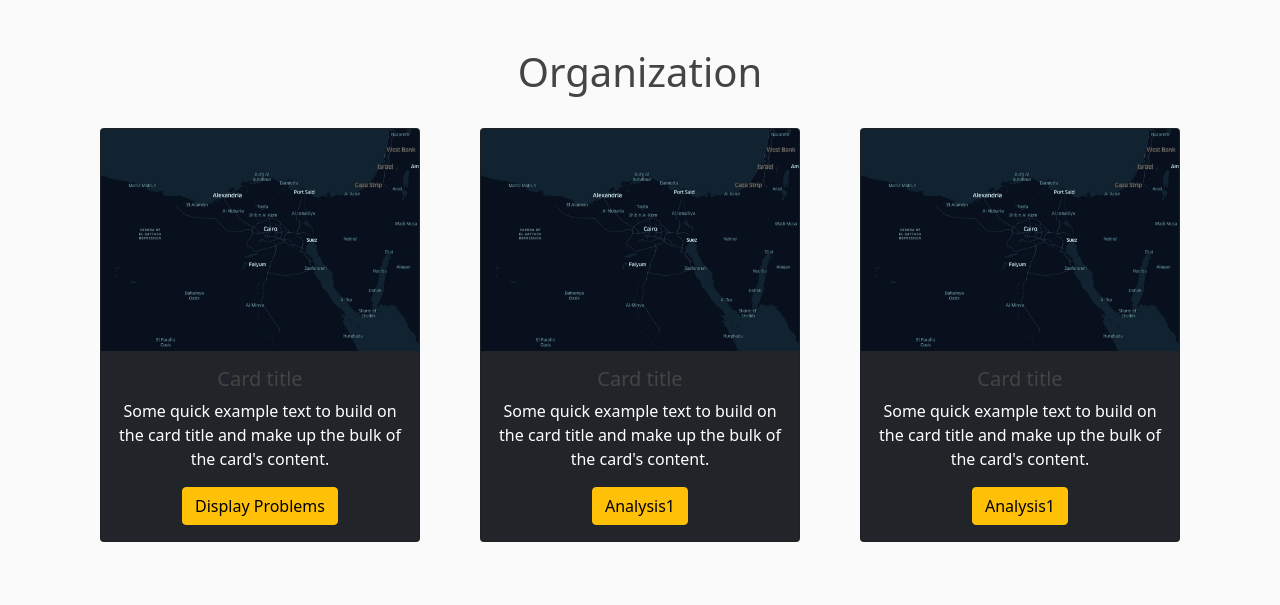
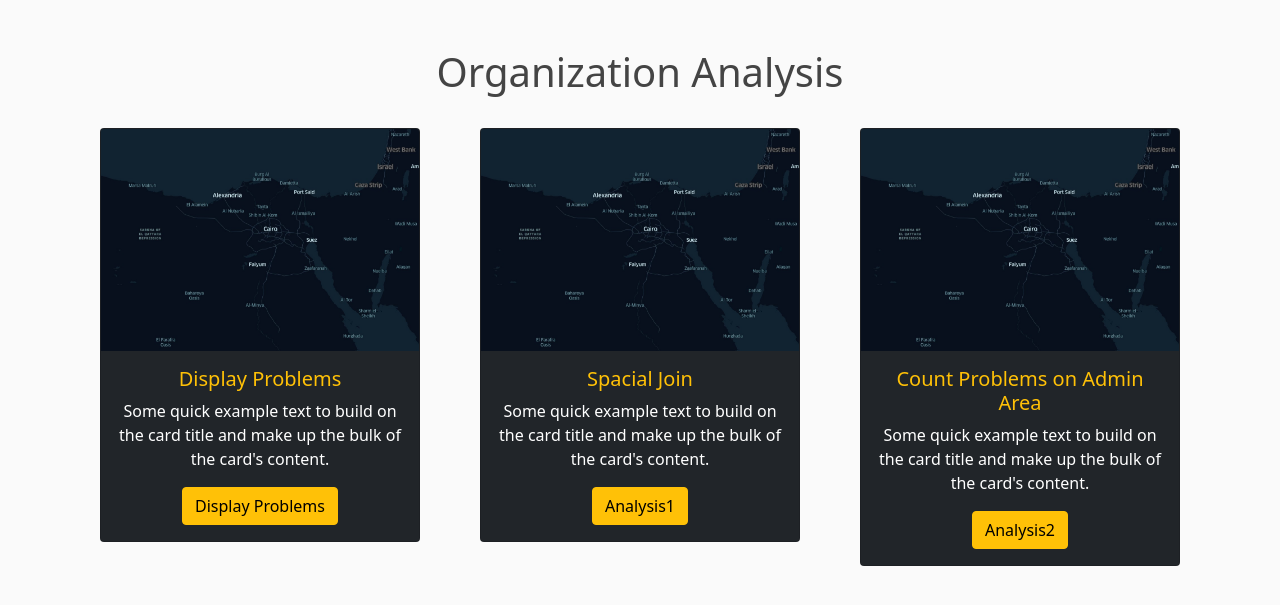
Before and after one commit to Youssef-Harby/report-it, a Flask app: template reportit/templates/tools.html in a window 1280 px wide. Shown: the part 56-661 px from the top of the page. Run offline with Flask 2, Linux system fonts and the light colour scheme; the template is opened without the code that fills it, so the values that code supplies are empty.

Commit message:
edit orgnization analysis page

```diff
--- a/reportit/templates/tools.html
+++ b/reportit/templates/tools.html
@@ -1,35 +1,35 @@
 {% extends "layout.html" %}
 {% block content %}
-<h1 align="center">Organization</h1><br/>
+<h1 align="center">Organization Analysis</h1><br/>
 <div align="center" class="container">
-<div class="row">
-    <div class="col-sm-4">
+<div class="row align-items-start">
+    <div class="col">
         <div class="card text-white bg-dark mb-3" style="width: 20rem;">
             <img class="card-img-top" src="static/analysis.jpg" alt="Card image cap">
             <div class="card-body">
-              <h5 class="card-title"  >Card title</h5>
+              <h5 class="card-title text-warning">Display Problems</h5>
               <p class="card-text">Some quick example text to build on the card title and make up the bulk of the card's content.</p>
               <div align="center"><a href="{{ url_for('leafmapTest') }}" class="btn btn-warning">Display Problems</a></div>
             </div>
           </div>
     </div>
-    <div class="col-sm-4">
+    <div class="col">
         <div class="card text-white bg-dark mb-3" style="width: 20rem;">
             <img class="card-img-top" src="static/analysis.jpg" alt="Card image cap">
             <div class="card-body">
-              <h5 class="card-title"  >Card title</h5>
+              <h5 class="card-title text-warning">Spacial Join</h5>
               <p class="card-text">Some quick example text to build on the card title and make up the bulk of the card's content.</p>
               <div align="center"><a href="{{ url_for('analysis1') }}" class="btn btn-warning">Analysis1</a></div>
             </div>
           </div>
         </div>
-        <div class="col-sm-4">
+        <div class="col">
             <div class="card text-white bg-dark mb-3" style="width: 20rem;">
                 <img class="card-img-top" src="static/analysis.jpg" alt="Card image cap">
                 <div class="card-body">
-                  <h5 class="card-title"  >Card title</h5>
+                  <h5 class="card-title text-warning">Count Problems on Admin Area</h5>
                   <p class="card-text">Some quick example text to build on the card title and make up the bulk of the card's content.</p>
-                  <div align="center"><a href="{{ url_for('analysis1') }}" class="btn btn-warning">Analysis1</a></div>
+                  <div align="center"><a href="{{ url_for('analysis2') }}" class="btn btn-warning">Analysis2</a></div>
                 </div>
               </div>
             </div>
```
